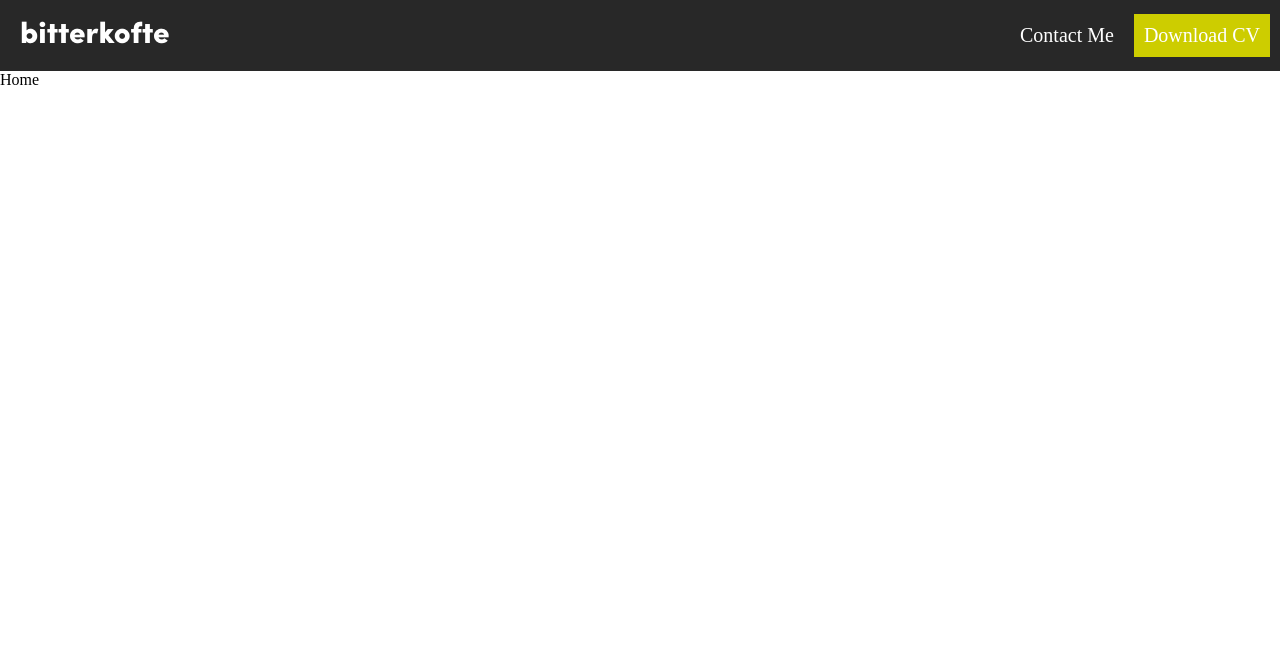
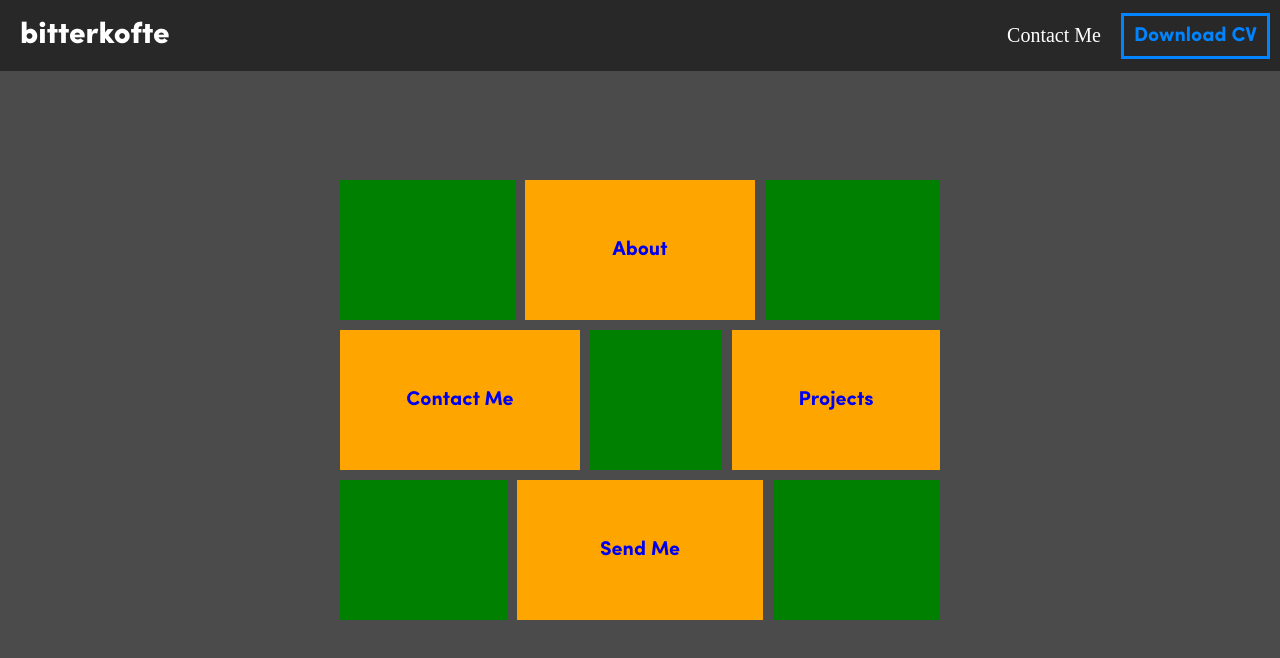
Before and after one commit to bitterkofte/prft-test, a Next.js app: page / in a window 1280 px wide. Shown: the top 658 px of the page. Built offline with nearby package versions, Linux system fonts and the light colour scheme; a web font is replaced by a local one.

Commit message:
Main Menu has been created

```diff
--- /dev/null
+++ b/components/MainMenu.js
@@ -0,0 +1,59 @@
+import Link from 'next/link';
+import React from 'react'
+import styled from "styled-components";
+
+const MainMenu = () => {
+  return (
+    <FlexBox>
+    <MenuContainer>
+      <GifDiv></GifDiv>
+      <GifLink href={"/about"}>About</GifLink>
+      <GifDiv></GifDiv>
+      <GifLink href={"/contact"}>Contact Me</GifLink>
+      <GifDiv></GifDiv>
+      <GifLink href={"/about"}>Projects</GifLink>
+      <GifDiv></GifDiv>
+      <GifLink href={"/contact"}>Send Me</GifLink>
+      <GifDiv></GifDiv>
+    </MenuContainer>
+    </FlexBox>
+  )
+}
+
+export default MainMenu
+
+const FlexBox = styled.div`
+  display: flex;
+  height: 100vh;
+  background-color: #4b4b4b;
+  /* padding: 20px; */
+  justify-content: center;
+  align-items: center;
+`;
+const MenuContainer = styled.div`
+  display: flex;
+  flex-wrap: wrap;
+  gap: 10px;
+  max-width: 600px;
+  /* align-content: stretch; */
+  /* height: 80vh; */
+`;
+
+const GifLink = styled(Link)`
+  display: flex;
+  padding: 60px;
+  background-color: orange;
+  flex-grow: 1;
+  align-items: center;
+  justify-content: center;
+  text-decoration: none;
+  font-size: 20px;
+  font-family: SofiaBold;
+`
+const GifDiv = styled.div`
+  display: flex;
+  padding: 60px;
+  background-color: green;
+  flex-grow: 1;
+
+`
--- a/components/Navbar.js
+++ b/components/Navbar.js
@@ -14,18 +14,19 @@ const Navbar = () => {
       <NavbarCont>
 
         <NavLeft>
-          <NavLink href={"/"} font={"SofiaBlack"} size={"30px"} pad={"10px"}>bitterkofte</NavLink>
+          <NavLink color='#fbff00' href={"/"} font={"SofiaBlack"} size={"30px"} pad={"10px"}>bitterkofte</NavLink>
         </NavLeft>
 
         <NavRight>
           <NavLink href={"/"} pad={"10px"}>Contact Me</NavLink>
           <GoTo href="assets/HasanTalhaCelik.pdf"
-                alt="download"
+                alt="alt text"
                 target="_blank"
                 rel="noopener noreferrer"
                 bgc={"#cdcd00"}
-                pad={"10px"}>
-                Download CV
+                pad={"10px"}
+                font={"SofiaBold"}>
+                <span id='d'>Download CV</span>
           </GoTo>
         </NavRight>
 
@@ -53,7 +54,7 @@ const Navbar = () => {
                   bgc={"#cdcd00"}
                   pad={"10px"}
                   font={"SofiaBold"}>
-                  Download CV
+                  <span id='d'>Download CV</span>
             </GoTo>
           </ExtLinks>
           <ExtFoot>
@@ -90,6 +91,7 @@ export default Navbar
 
 const NavbarCont = styled.div`
   width: 100%;
+  position: fixed;
   display: flex;
   background-color: #282828;
   justify-content: space-between;
@@ -103,6 +105,7 @@ const NavLeft = styled.div`
   `
 const NavRight = styled.div`
   display: flex;
+  align-items: center;
   gap: 10px;
   padding: 10px;
   @media(max-width: 700.001px){
@@ -171,8 +174,11 @@ const ExtFoot = styled.div`
   .flex {
     display: flex;
     flex-direction: row;
-    justify-content: space-between;
+    justify-content: space-evenly;
     align-items: center;
+    /* :hover{
+      color: red;
+    } */
   }
   .copy {
     margin-top: 10px;
@@ -193,15 +199,45 @@ const NavLink = styled(Link)`
     transition: 400ms;
   }
   :hover {
-    color: #666666;
-    transition: 200ms;
+    color: ${({color}) => color || "#666666"};
+    transition: 700ms;
   }
 `
 const GoTo = styled.a`
   text-decoration: none;
-  color: #ffffff;
-  background-color: ${({bgc}) => bgc || "#ffffff00"};
   font-family: ${({font}) => font || "Sofia"};
   font-size: ${({size}) => size || "20px"};
   padding: ${({pad}) => pad || "0px"};
+
+  background-color: #00000000;
+  display: flex;
+	color: #0084ff;
+	position: relative;
+	border: 3px solid #0084ff;
+
+  &:before {
+		position: absolute;
+		left: 0;
+		bottom: 0;
+		content: "";
+		display: block;
+		width: 100%;
+		height: 100%;
+		background-color: #0084ff;
+		transform-origin: 0 bottom 0;
+		transform: scaleX(0);
+		transition: .4s ease-out;
+	}
+  &:hover {
+		#d {
+			color: #000000;
+		}
+		&:before {
+			transform: scaleX(1);
+		}
+	}
+  #d {
+    position: relative;
+    transition: .8s ease-out;
+  }
 `
--- a/pages/index.js
+++ b/pages/index.js
@@ -1,6 +1,7 @@
 import Head from 'next/head'
 import Image from 'next/image'
 import { Inter } from 'next/font/google'
+import MainMenu from '@component/components/MainMenu'
 
 const inter = Inter({ subsets: ['latin'] })
 
@@ -13,7 +14,7 @@ export default function Home() {
         <meta name="viewport" content="width=device-width, initial-scale=1" />
         <link rel="icon" href="/favicon.ico" />
       </Head>
-      <div>Home</div>
+      <MainMenu/>
     </>
   )
 }
--- a/styles/globals.css
+++ b/styles/globals.css
@@ -1,7 +1,9 @@
-body {
+html, body {
   margin: 0;
   padding: 0;
   font-family: Sofia;
+  /* height: 100%; */
+  /* background-color: blanchedalmond; */
 }
 
 @font-face {
```
